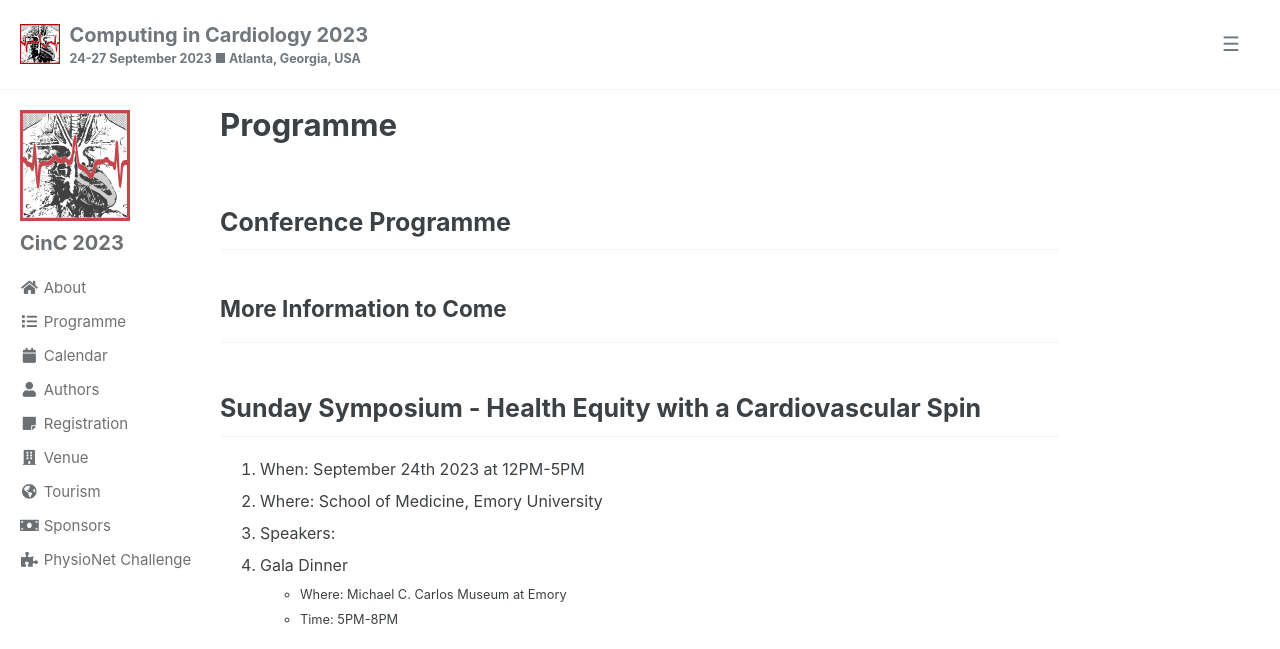
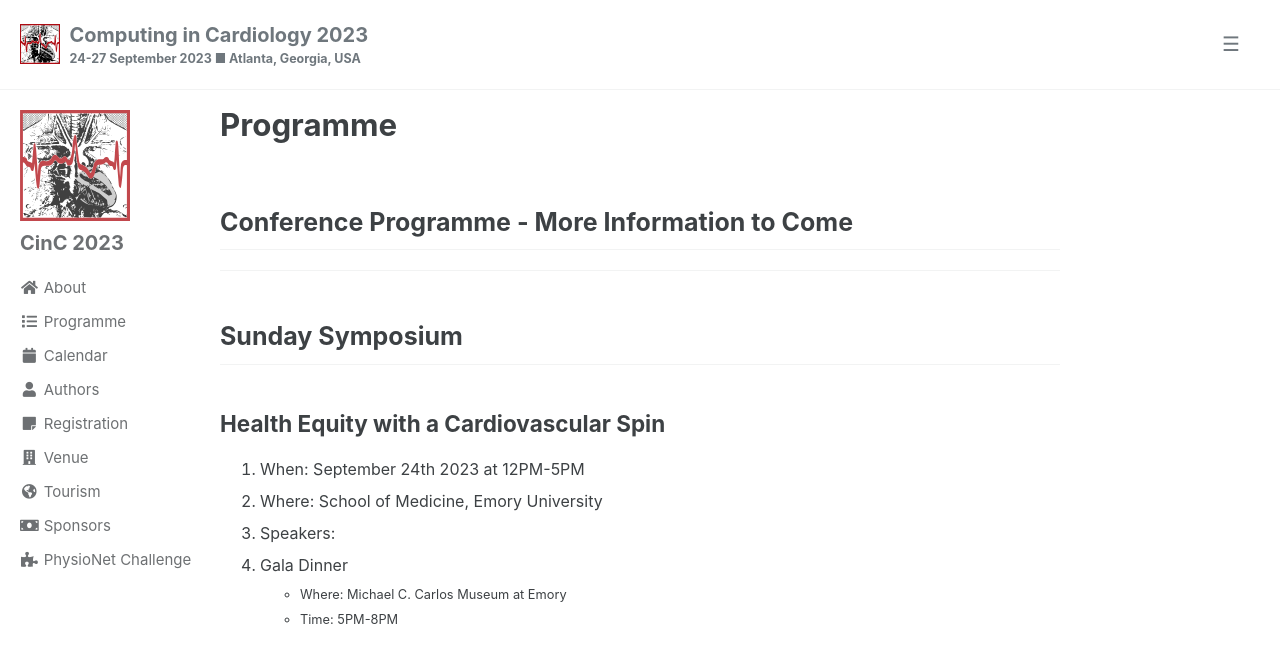
Before and after one commit to cinc2023/cinc2023.github.io, a Jekyll site: the page built from pages/programme.md, in a window 1280 px wide and 1400 px high. Shown: the top 649 px of the window. Built offline with Jekyll 4.4.1, drawn with Linux system fonts in a browser that asks for light colours; cached includes are drawn as plain includes; some of the changed text lies outside the part shown; grey boxes are pictures that could not be loaded.

```diff
--- a/pages/programme.md
+++ b/pages/programme.md
@@ -4,11 +4,11 @@ layout: single
 author_profile: true
 permalink: /programme/
 ---
-## Conference Programme
-### More Information to Come
+## Conference Programme - More Information to Come
 ---
 
-## Sunday Symposium - Health Equity with a Cardiovascular Spin
+## Sunday Symposium
+### Health Equity with a Cardiovascular Spin
 1. When: September 24th 2023 at 12PM-5PM
 2. Where: School of Medicine, Emory University
 3. Speakers:
@@ -19,8 +19,7 @@ permalink: /programme/
 <iframe src="https://www.google.com/maps/embed?pb=!1m14!1m8!1m3!1d13262.937222444154!2d-84.31849215396728!3d33.79335874111268!3m2!1i1024!2i768!4f13.1!3m3!1m2!1s0x0%3A0x1241166e7267e3e0!2sEmory%20University-School%20of%20Medicine!5e0!3m2!1sen!2sus!4v1659122641913!5m2!1sen!2sus" width="600" height="450" style="border:0;" allowfullscreen="" loading="lazy" referrerpolicy="no-referrer-when-downgrade"></iframe>
 
 ---
-## Monday Social Activities
-### More Information to Come
+## Monday Social Activities - More Information to Come
 
 ---
 
```
